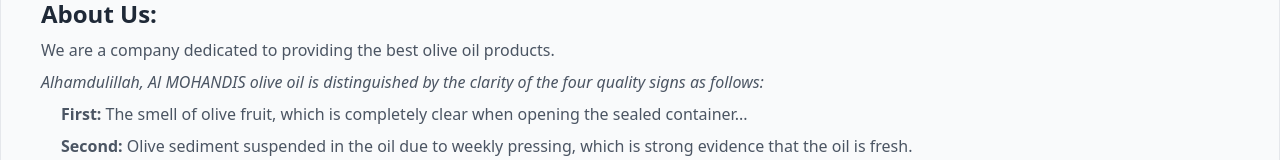
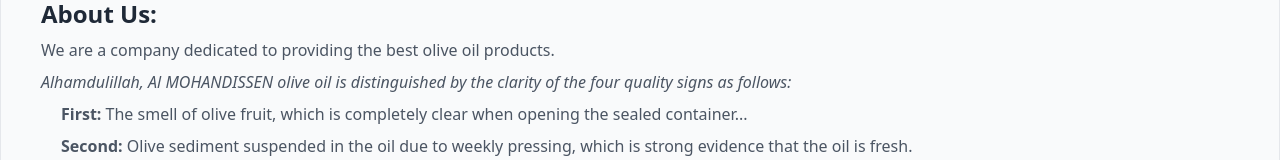
Before and after one commit to Teeto20/ELmohndeseen-Olive-Oil, a React (Vite) app in the folder engOil/: page / in a window 1280 px wide. Shown: the part 1723-1883 px from the top of the page. Built offline with nearby package versions, Linux system fonts and the light colour scheme.

Commit message:
Update about.jsx

```diff
--- a/engOil/src/components/about.jsx
+++ b/engOil/src/components/about.jsx
@@ -14,7 +14,7 @@
         We are a company dedicated to providing the best olive oil products.
       </p>
       <p className="text-gray-600 italic mb-2 dark:text-gray-300">
-        Alhamdulillah, Al MOHANDIS olive oil is distinguished by the clarity of
+        Alhamdulillah, Al MOHANDISSEN olive oil is distinguished by the clarity of
         the four quality signs as follows:
       </p>
       <ol className="text-gray-600 pl-5 space-y-2 dark:text-gray-300">
```
